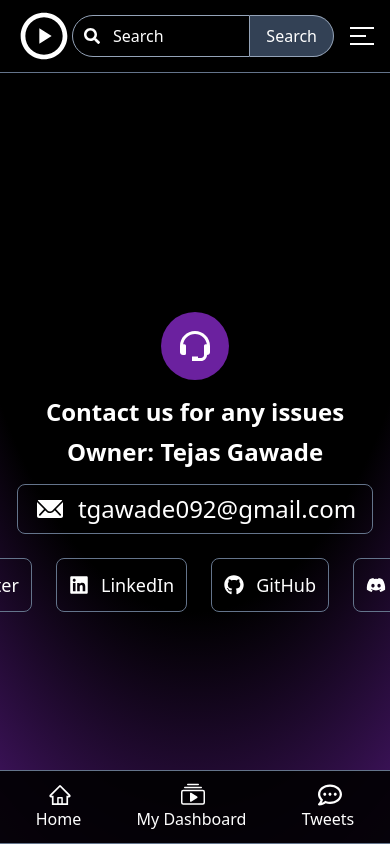
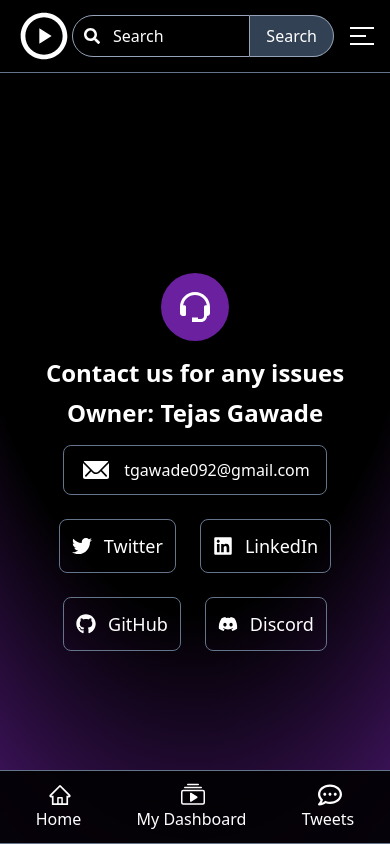
Before and after one commit to tejasg99/StreamTube-frontend, a React (Vite) app: page /support in a window 390 px wide. Built offline with nearby package versions, Linux system fonts and the light colour scheme; no server answers; what @fvilers/disable-react-devtools would draw is missing.

Commit message:
UI fixes

```diff
--- a/src/App.jsx
+++ b/src/App.jsx
@@ -36,7 +36,7 @@
   }
 
   if(error) {
-    console.log("Error fetching user data: ", error)
+    console.log("Guest user")
   }
 
   return (
--- a/src/components/Header/Header.jsx
+++ b/src/components/Header/Header.jsx
@@ -65,7 +65,7 @@
     },
     {
       name: "Settings",
-      path: "/edit-profile/personal-info",
+      path: "/edit-profile/edit-account-details",
       icon: <CiSettings />,
     },
   ];
--- a/src/pages/Support.jsx
+++ b/src/pages/Support.jsx
@@ -36,12 +36,17 @@
           <h4 className="text-2xl font-bold text-center mb-2 ">
             Owner: {personalInfo.name}
           </h4>
-          <div className="flex gap-3 items-center border border-slate-500 rounded-lg px-4 py-2 mt-2">
-            <IoIosMail  className="text-white w-8 h-8" />
-            <p className="text-white text-2xl">{personalInfo.email}</p>
+          <div className="flex gap-3 items-center border border-slate-500 rounded-lg px-4 py-2 mt-2 hover:bg-[#6b219f]">
+            <IoIosMail className="text-white w-8 h-8" />
+            <a
+              href={`mailto:${personalInfo.email}`}
+              className="text-white sm:text-xl md:text-2xl"
+            >
+              {personalInfo.email}
+            </a>
           </div>
         </div>
-        <div className="flex justify-center items-center gap-6">
+        <div className="flex flex-wrap justify-center items-center gap-6">
           {links.map((link) => (
             <a
               key={link.name}
```
